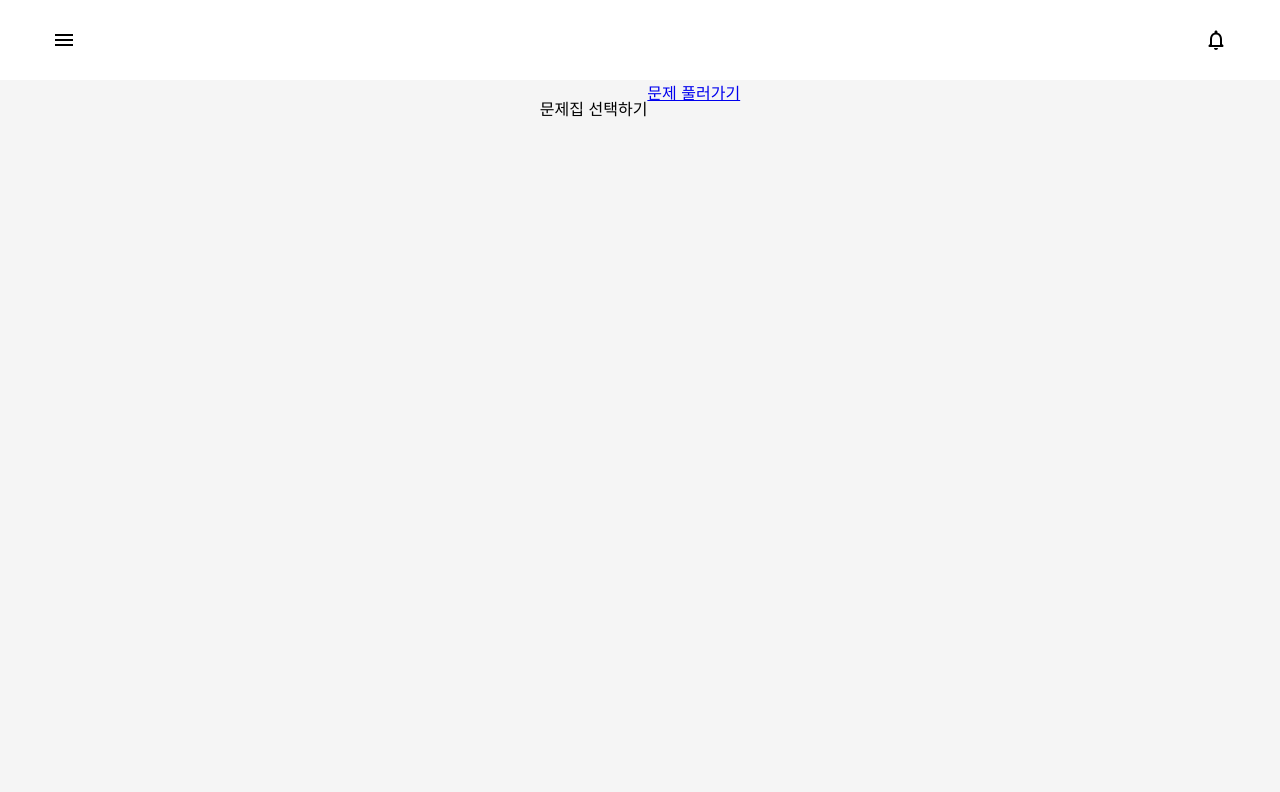
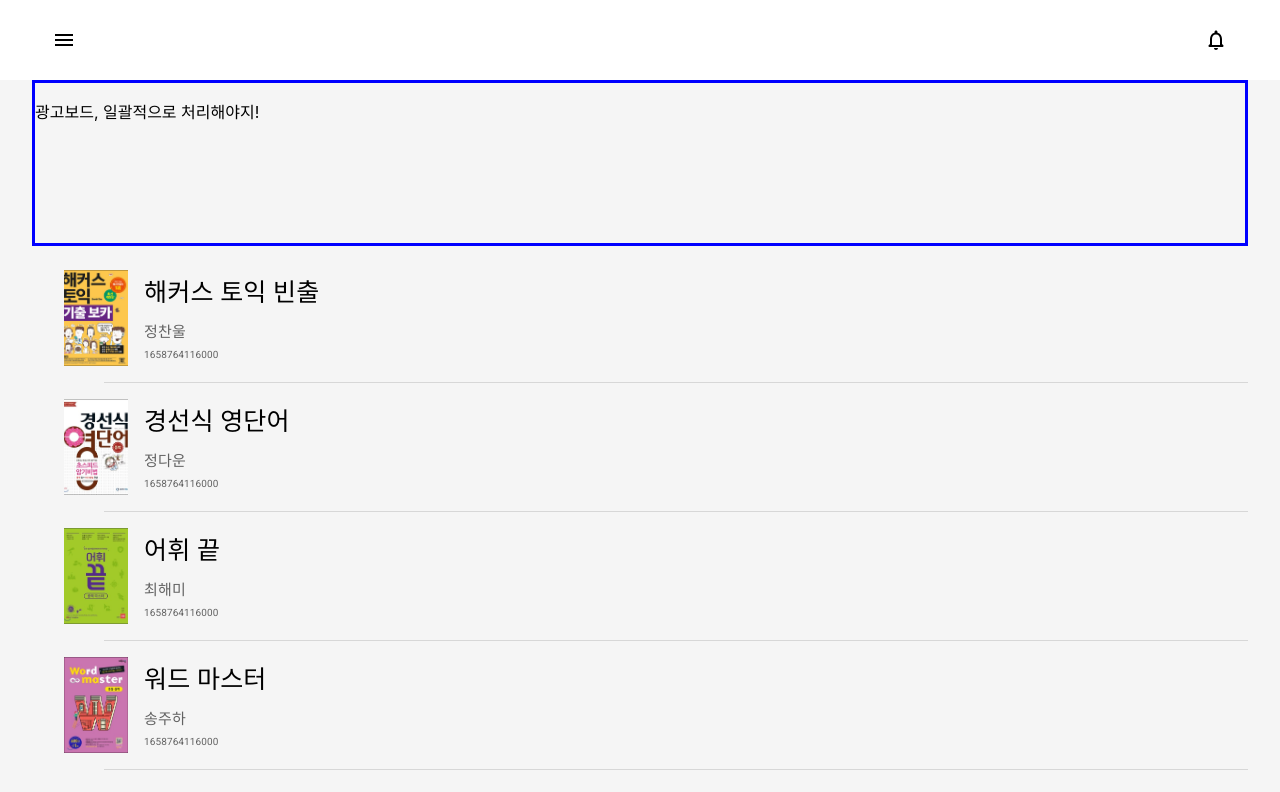
Before and after one commit to mynameisdaun/react-test, a React (Create React App) app: page / in a window 1280 px wide. Shown: the top 792 px of the page. Built offline with nearby package versions, Linux system fonts and the light colour scheme.

Commit message:
<feat>(workbooks.ui) myWorkbooks Page ui complete

```diff
--- a/src/components/results/Results.js
+++ b/src/components/results/Results.js
@@ -1,11 +1,9 @@
 import React from 'react';
 import {DUMMY_QUIZS_WITH_USER_ANSWER} from "../../dummyData";
-import {Box, Divider, ListItem, ListItemIcon, ListItemText} from "@mui/material";
+import {Box, Divider, ListItem, ListItemText} from "@mui/material";
 import Typography from "@mui/material/Typography";
-import {quizChoiceSize, resultEnglishWordSize, resultKoreanWordSize} from "../../style/style-guide";
+import {resultEnglishWordSize, resultKoreanWordSize} from "../../style/style-guide";
 import List from "@mui/material/List";
-import CheckBoxOutlinedIcon from '@mui/icons-material/CheckBoxOutlined';
-import CheckBoxOutlineBlankOutlinedIcon from '@mui/icons-material/CheckBoxOutlineBlankOutlined';
 import ListItemButton from "@mui/material/ListItemButton";
 
 const Results = () => {
--- a/src/components/workbooks/WorkBooks.js
+++ b/src/components/workbooks/WorkBooks.js
@@ -1,18 +1,66 @@
-import React, {useEffect} from 'react';
-import {Link} from "react-router-dom";
+import React from 'react';
+import {DUMMY_WORKBOOKS} from "../../dummyData";
+import List from "@mui/material/List";
+import {Box, Divider, ListItem, ListItemAvatar, ListItemText} from "@mui/material";
+import ListItemButton from "@mui/material/ListItemButton";
+import Avatar from "@mui/material/Avatar";
+import {workBookAuthorSize, workBookCreatedAtSize, workBookNameSize} from "../../style/style-guide";
 
 const WorkBooks = () => {
-
-	useEffect(() => {
-		//TODO: 서버에서 저장된 유저의 문제집 불러오기
-		//TODO: Loading Spinner 추가하기
-	}, []);
-
+	const workbooks = DUMMY_WORKBOOKS;
 	return (
-		<>
-			<p>문제집 선택하기</p>
-			<Link to='/quizs' state={null}>문제 풀러가기</Link>
-		</>
+		<Box height='90vh' width='95vw'>
+			<Box height='20vh'
+			     border={'3px solid blue'}
+			>
+				{/*//TODO: 광고 보드로 사용하면 제격이겠다!*/}
+				<p>광고보드, 일괄적으로 처리해야지!</p>
+			</Box>
+			<Box height='70vh'>
+				<List>
+					{workbooks.map(workbook =>
+						<Box>
+							<ListItem>
+								<ListItemButton>
+									<ListItemAvatar>
+										<Avatar
+											alt={`image${workbook.workBookId}`}
+											src={workbook.bookCoverImage}
+											variant='square'
+											sx={{width: '8vh', height: '12vh'}}
+										/>
+									</ListItemAvatar>
+									<Box ml={2}
+									     height='12vh'
+									     display='flex'
+									     flexDirection='column'
+									     alignItems='space-between'
+									>
+										<ListItemText primary={workbook.name}
+										              primaryTypographyProps={{
+											              fontSize: workBookNameSize
+										              }}/>
+										<Box>
+											<ListItemText secondary={workbook.author}
+											              secondaryTypographyProps={{
+												              fontSize: workBookAuthorSize
+											              }}
+											/>
+											<ListItemText secondary={workbook.createdAt}
+											              secondaryTypographyProps={{
+												              fontSize: workBookCreatedAtSize
+											              }}
+											/>
+										</Box>
+									</Box>
+								</ListItemButton>
+							</ListItem>
+							<Divider variant='inset'/>
+						</Box>
+					)}
+				</List>
+			</Box>
+		</Box>
 	)
 }
 
--- a/src/model/workbook.js
+++ b/src/model/workbook.js
@@ -1,13 +1,42 @@
+//TODO: 표지용, 문제풀이 결과용 등 쓰임새를 세분화하여 최적화 할 수 있을 듯
 class Workbook {
-	constructor(name, quizs) {
+	constructor(workBookId, name, quizs, author, createdAt, updatedAt, bookCoverImage) {
+		//TODO: validate this constructor
+		this._workBookId = workBookId;
 		this._name = name;
 		this._quizs = quizs;
+		this._author = author;
+		this._createdAt = createdAt;
+		this._updatedAt = updatedAt;
+		this._bookCoverImage = bookCoverImage;
 	}
+
+	get workBookId() {
+		return this._workBookId;
+	}
+
+	get author() {
+		return this._author;
+	}
+
+	get createdAt() {
+		return this._createdAt;
+	}
+
+	get updatedAt() {
+		return this._updatedAt;
+	}
+
 	get name() {
 		return this._name;
 	}
+
 	get quizs() {
 		return this._quizs;
+	}
+
+	get bookCoverImage() {
+		return this._bookCoverImage;
 	}
 }
 
--- a/src/style/style-guide.js
+++ b/src/style/style-guide.js
@@ -2,5 +2,12 @@
 const quizChoiceSize = 20;
 const resultEnglishWordSize = 25;
 const resultKoreanWordSize = 15;
+const workBookNameSize = 25;
+const workBookAuthorSize = 15;
+const workBookCreatedAtSize = 10;
 
-export {quizWordSize, quizChoiceSize, resultEnglishWordSize, resultKoreanWordSize};
+export {
+	quizWordSize, quizChoiceSize,
+	resultEnglishWordSize, resultKoreanWordSize,
+	workBookNameSize, workBookAuthorSize, workBookCreatedAtSize
+};
```
